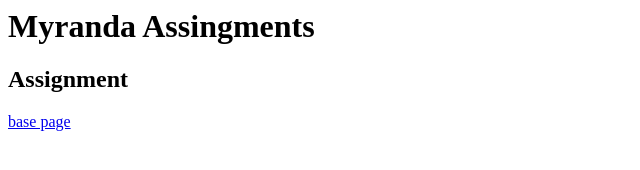
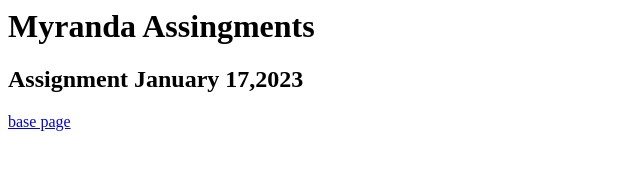
Before and after one commit to myracke/personalCompJan17, a plain HTML site: page index.html in a window 1280 px wide. Shown: the whole page, without its empty margins (0-640 px from the left). Drawn offline with Linux system fonts and the light colour scheme.

Commit message:
personalCompJan17

```diff
--- a/index.html
+++ b/index.html
@@ -6,7 +6,7 @@
     </head>
     <body>
         <h1>Myranda Assingments </h1>
-        <h2>Assignment</h2>
+        <h2>Assignment January 17,2023</h2>
         <a href="assignment/assignment1/base.html">base page</a>
     </body>
 </html>
```
